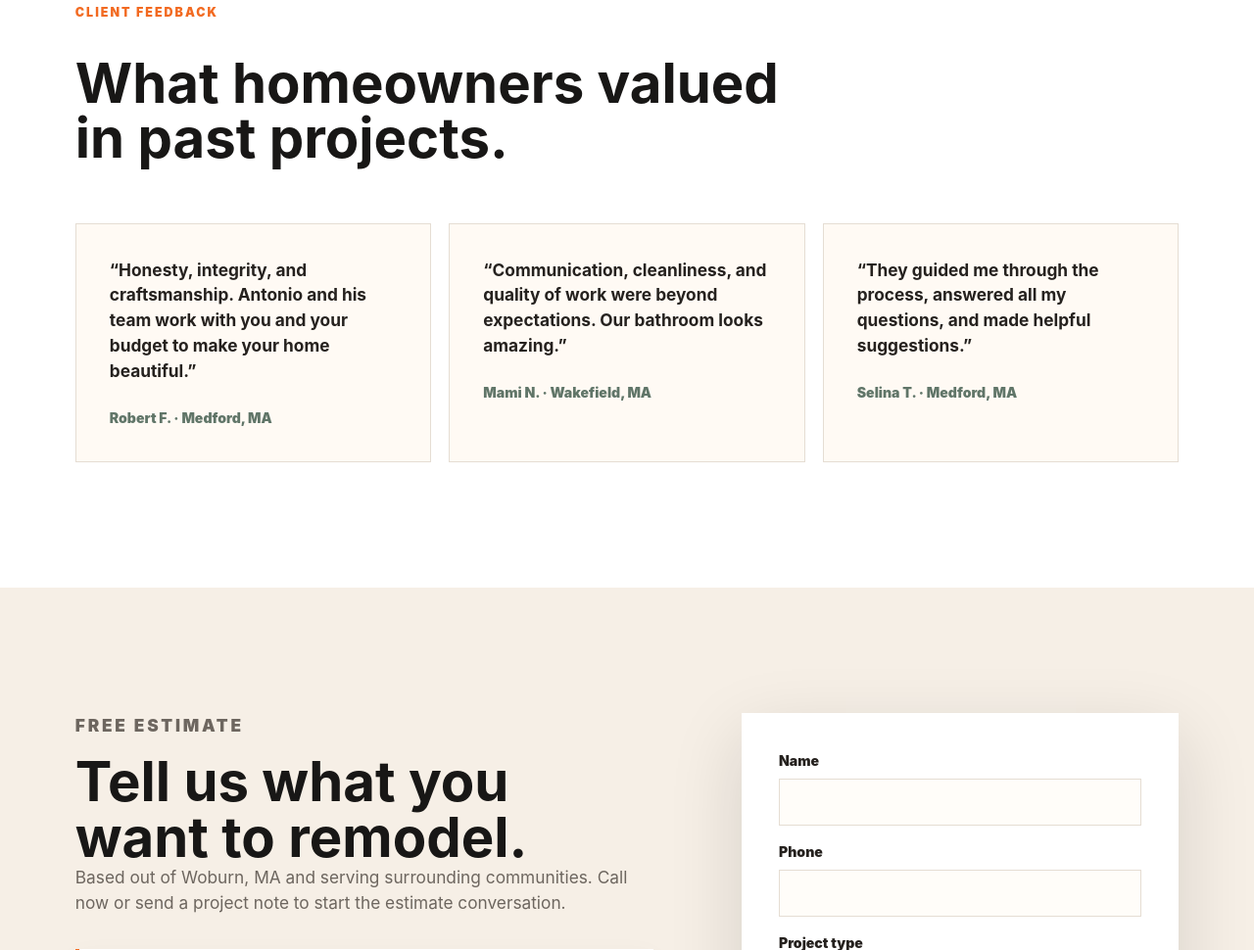
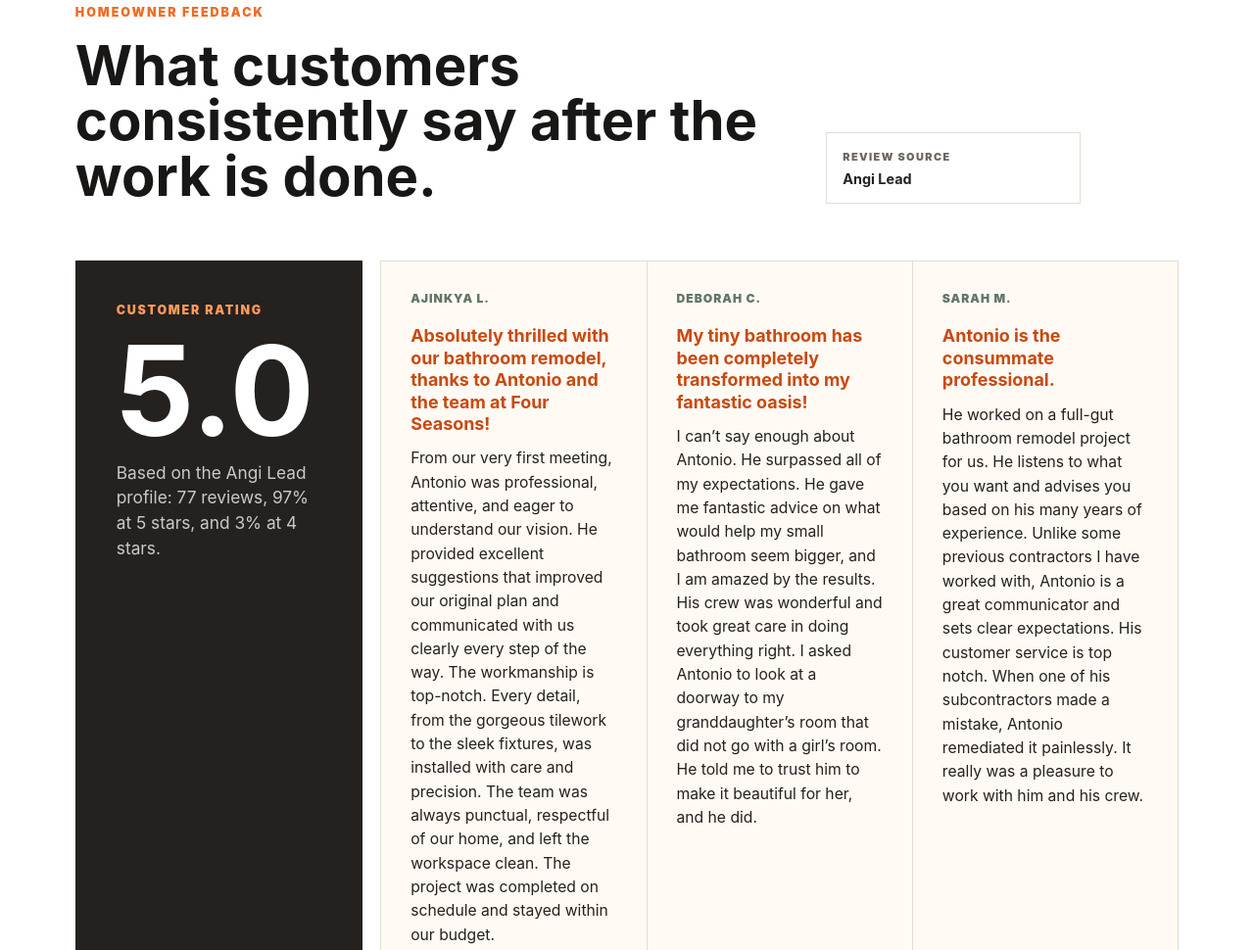
Before and after one commit to mosesdasilva/fsr-website, a plain HTML site: page index.html in a window 1280 px wide. Shown: the part 4917-5887 px from the top of the page at 98% size. Drawn offline with Linux system fonts and the light colour scheme.

Commit message:
Add customer review section

```diff
--- a/index.html
+++ b/index.html
@@ -236,29 +236,55 @@
       </section>
 
       <section class="section reviews-section" id="reviews">
-        <div class="section-heading">
-          <p class="section-kicker">Client feedback</p>
-          <h2>What homeowners valued in past projects.</h2>
+        <div class="reviews-intro">
+          <div>
+            <p class="section-kicker">Homeowner feedback</p>
+            <h2>What customers consistently say after the work is done.</h2>
+          </div>
+          <a
+            class="reviews-source"
+            href="https://www.angi.com/companylist/us/ma/woburn/four-seasons-remodeling-and-painting-reviews-1.htm"
+            target="_blank"
+            rel="noreferrer"
+          >
+            <span>Review source</span>
+            <strong>Angi Lead</strong>
+          </a>
         </div>
-        <div class="reviews">
-          <figure class="review-card">
-            <blockquote>
-              “Honesty, integrity, and craftsmanship. Antonio and his team work with you and your budget to make your home beautiful.”
-            </blockquote>
-            <figcaption>Robert F. · Medford, MA</figcaption>
-          </figure>
-          <figure class="review-card">
-            <blockquote>
-              “Communication, cleanliness, and quality of work were beyond expectations. Our bathroom looks amazing.”
-            </blockquote>
-            <figcaption>Mami N. · Wakefield, MA</figcaption>
-          </figure>
-          <figure class="review-card">
-            <blockquote>
-              “They guided me through the process, answered all my questions, and made helpful suggestions.”
-            </blockquote>
-            <figcaption>Selina T. · Medford, MA</figcaption>
-          </figure>
+
+        <div class="reviews-proof">
+          <aside class="review-score" aria-label="Review score summary">
+            <span class="score-label">Customer rating</span>
+            <strong>5.0</strong>
+            <p>Based on the Angi Lead profile: 77 reviews, 97% at 5 stars, and 3% at 4 stars.</p>
+          </aside>
+
+          <div class="review-themes" aria-label="Common customer review themes">
+            <article class="theme-card">
+              <span>Ajinkya L.</span>
+              <p><strong>Absolutely thrilled with our bathroom remodel, thanks to Antonio and the team at Four Seasons!</strong> From our very first meeting, Antonio was professional, attentive, and eager to understand our vision. He provided excellent suggestions that improved our original plan and communicated with us clearly every step of the way. The workmanship is top-notch. Every detail, from the gorgeous tilework to the sleek fixtures, was installed with care and precision. The team was always punctual, respectful of our home, and left the workspace clean. The project was completed on schedule and stayed within our budget.</p>
+            </article>
+            <article class="theme-card">
+              <span>Deborah C.</span>
+              <p><strong>My tiny bathroom has been completely transformed into my fantastic oasis!</strong> I can’t say enough about Antonio. He surpassed all of my expectations. He gave me fantastic advice on what would help my small bathroom seem bigger, and I am amazed by the results. His crew was wonderful and took great care in doing everything right. I asked Antonio to look at a doorway to my granddaughter’s room that did not go with a girl’s room. He told me to trust him to make it beautiful for her, and he did.</p>
+            </article>
+            <article class="theme-card">
+              <span>Sarah M.</span>
+              <p><strong>Antonio is the consummate professional.</strong> He worked on a full-gut bathroom remodel project for us. He listens to what you want and advises you based on his many years of experience. Unlike some previous contractors I have worked with, Antonio is a great communicator and sets clear expectations. His customer service is top notch. When one of his subcontractors made a mistake, Antonio remediated it painlessly. It really was a pleasure to work with him and his crew.</p>
+            </article>
+            <article class="theme-card">
+              <span>Jeff W.</span>
+              <p><strong>Antonio and his team were awesome to work with.</strong> I would recommend them to anyone looking for a remodel in any area of the home. He is very responsive and sets great expectations ahead of time. He is willing to help any way possible. He is very knowledgeable and can offer great advice to make sure your remodel looks nice, even if you are on a budget. Best part is he does everything: electrical, plumbing, installation, and painting.</p>
+            </article>
+            <article class="theme-card">
+              <span>Punit B.</span>
+              <p><strong>I hired Antonio to upgrade my kitchen cabinets.</strong> Instead of asking me to buy new ones, he refinished the existing cabinets that I thought could not be fixed because they had too much grease on them. He did an excellent job refinishing them and making them look brand new. He also helped me install a backsplash in my kitchen and upgrade the floor tiles with vinyl. He was on budget and on time, and he provided valuable advice in choosing the right options.</p>
+            </article>
+            <article class="theme-card">
+              <span>Abby M.</span>
+              <p><strong>Antonio was amazing to work with on our bathroom remodel.</strong> He was so communicative and attentive to detail. This was the first time we had worked with a contractor, and he gave us great advice along the way. Things went smoothly with the work, and we are thrilled with the results! Both Antonio and the quality of his work were wonderful.</p>
+            </article>
+          </div>
         </div>
       </section>
 
--- a/styles.css
+++ b/styles.css
@@ -599,30 +599,125 @@ h3 {
   background: var(--white);
 }
 
-.reviews {
+.reviews-intro {
   display: grid;
-  grid-template-columns: repeat(3, 1fr);
+  grid-template-columns: minmax(0, 760px) minmax(280px, 360px);
+  gap: clamp(28px, 6vw, 70px);
+  align-items: end;
+  justify-content: space-between;
+  margin-bottom: clamp(34px, 5vw, 58px);
+}
+
+.reviews-source {
+  display: block;
+  max-width: 260px;
+  padding: 16px;
+  border: 1px solid var(--line);
+  background: transparent;
+  color: var(--muted);
+  transition: border-color 180ms ease, transform 180ms ease;
+}
+
+.reviews-source:hover {
+  border-color: var(--orange);
+  transform: translateY(-2px);
+}
+
+.reviews-source span,
+.reviews-source strong {
+  display: block;
+}
+
+.reviews-source span {
+  margin-bottom: 5px;
+  color: var(--muted);
+  font-size: 0.68rem;
+  font-weight: 950;
+  letter-spacing: 0.13em;
+  text-transform: uppercase;
+}
+
+.reviews-source strong {
+  color: var(--charcoal);
+  font-size: 0.9rem;
+  line-height: 1.2;
+}
+
+.reviews-proof {
+  display: grid;
+  grid-template-columns: minmax(260px, 0.36fr) minmax(0, 1fr);
   gap: 18px;
 }
 
-.review-card {
+.review-score {
+  display: grid;
+  align-content: start;
+  min-height: 100%;
+  padding: clamp(26px, 4vw, 42px);
+  background: var(--charcoal);
+  color: var(--white);
+}
+
+.score-label {
+  margin-bottom: 20px;
+  color: #ff9b5a;
+  font-size: 0.78rem;
+  font-weight: 950;
+  letter-spacing: 0.14em;
+  text-transform: uppercase;
+}
+
+.review-score strong {
+  margin-bottom: 18px;
+  color: var(--white);
+  font-size: clamp(5rem, 10vw, 8.5rem);
+  line-height: 0.82;
+}
+
+.review-score p {
   margin: 0;
-  padding: clamp(24px, 3vw, 34px);
+  color: rgba(255, 255, 255, 0.76);
+  font-size: 1.08rem;
+}
+
+.review-themes {
+  display: grid;
+  grid-template-columns: repeat(3, 1fr);
+  gap: 1px;
+  background: var(--line);
   border: 1px solid var(--line);
+}
+
+.theme-card {
+  min-height: 430px;
+  padding: clamp(22px, 2.8vw, 30px);
   background: var(--paper);
 }
 
-.review-card blockquote {
-  margin: 0 0 24px;
-  color: var(--charcoal);
-  font-size: 1.08rem;
-  font-weight: 700;
+.theme-card span {
+  display: block;
+  margin-bottom: 20px;
+  color: var(--sage);
+  font-size: 0.76rem;
+  letter-spacing: 0.08em;
+  line-height: 1.28;
+  text-transform: uppercase;
+  font-weight: 950;
 }
 
-.review-card figcaption {
-  color: var(--sage);
-  font-size: 0.88rem;
-  font-weight: 950;
+.theme-card p {
+  margin: 0;
+  color: var(--charcoal);
+  font-size: 0.98rem;
+  line-height: 1.55;
+}
+
+.theme-card p strong {
+  display: block;
+  margin-bottom: 12px;
+  color: var(--orange-dark);
+  font-size: clamp(1.08rem, 1.4vw, 1.22rem);
+  line-height: 1.25;
 }
 
 .contact-section {
@@ -841,6 +936,8 @@ h3 {
   .hero-panel,
   .split,
   .work-heading,
+  .reviews-intro,
+  .reviews-proof,
   .contact-wrap {
     grid-template-columns: 1fr;
   }
@@ -856,7 +953,7 @@ h3 {
   }
 
   .service-grid,
-  .reviews {
+  .review-themes {
     grid-template-columns: repeat(2, 1fr);
   }
 
@@ -920,7 +1017,7 @@ h3 {
   .service-grid,
   .project-grid,
   .timeline,
-  .reviews {
+  .review-themes {
     grid-template-columns: 1fr;
   }
 
```
Also changed, not shown: 1 other file.
